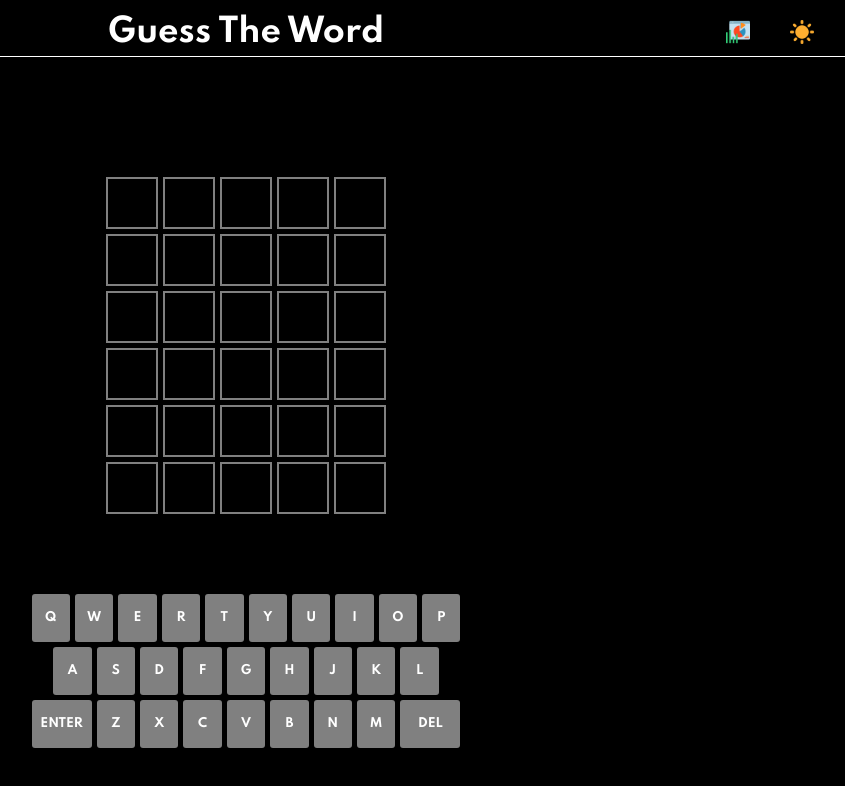
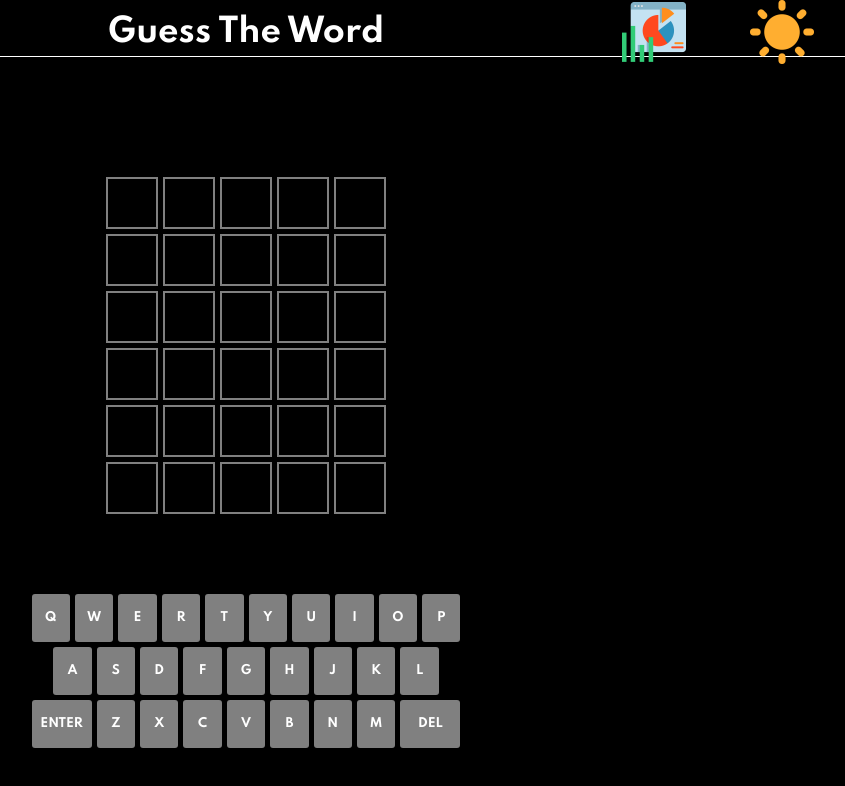
Before and after one commit to maperezromero/guess-the-word, a React (Create React App) app: page / in a window 1280 px wide. Shown: the top 786 px of the page, without its empty margins (394-1239 px from the left). Built offline with nearby package versions, Linux system fonts and the light colour scheme; no server answers.

Commit message:
icons position adjust

```diff
--- a/src/components/header.css
+++ b/src/components/header.css
@@ -10,16 +10,16 @@
     align-items: center;
 }
 
+.results{
+    width: 5vw;
+    position: absolute;
+    right: 10vw;
+    cursor: pointer;
+    margin-right: 10vw;
+}
 .image{
-    width: 2em;
+    width: 5vw;
     position: absolute;
     right: 5vw;
     cursor: pointer;
 }
-
-.results{
-    width: 2em;
-    position: absolute;
-    right: 10vw;
-    cursor: pointer;
-}
```
